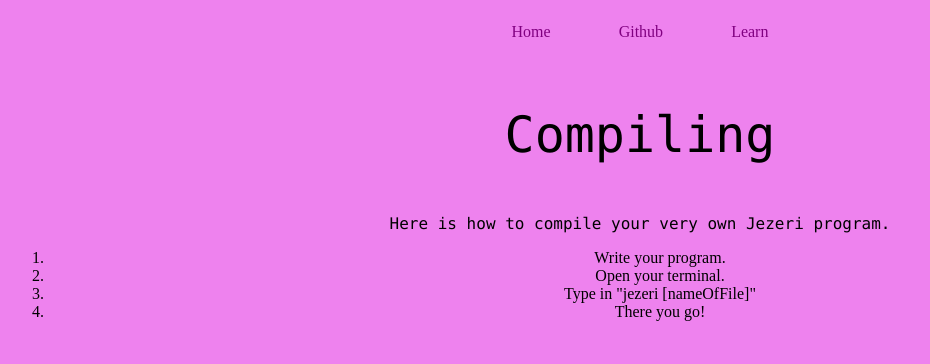
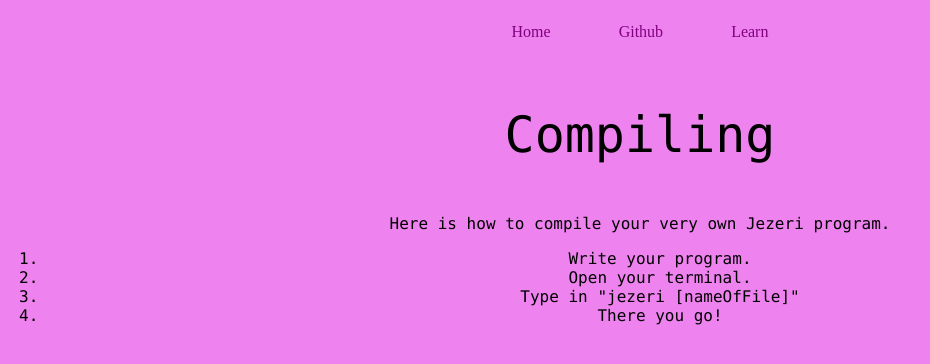
Before and after one commit to Gweronx/Jezeri, a plain HTML site: page learn/compi.html in a window 1280 px wide. Shown: the whole page, without its empty margins (0-930 px from the left). Drawn offline with Linux system fonts and the light colour scheme; a web font is replaced by a local one.

Commit message:
Update compi.html

```diff
--- a/learn/compi.html
+++ b/learn/compi.html
@@ -78,6 +78,7 @@
         .question{ background-color: yellowgreen;width: var(--boxSize);border: 5px dashed lightgreen;padding: 20px;margin: 20px;}
         .picture{ background-color: bisque;width: var(--boxSize);border: 1px solid white;padding: 20px;margin: 20px;}
 	p{ font-family: "Lucida Console", "Courier New", monospace;}
+	ol{font-family: "Lucida Console", "Courier New", monospace;}
 	nav{ font-family: "Miriam Libre", regular;}
     </style>
 </head>
```
